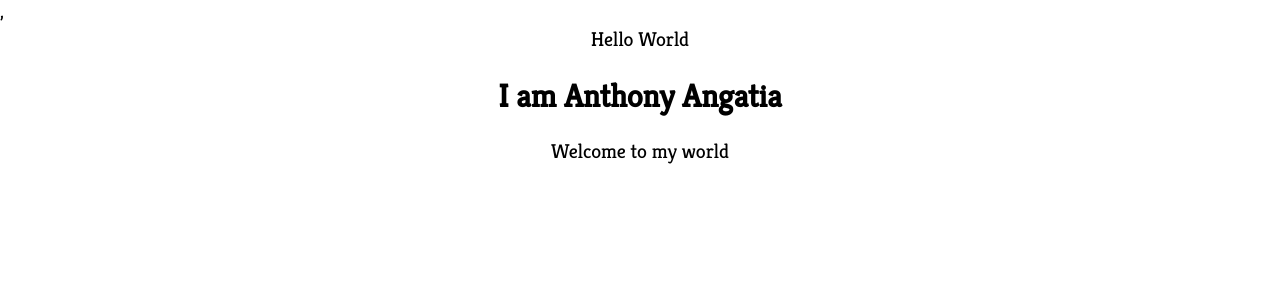
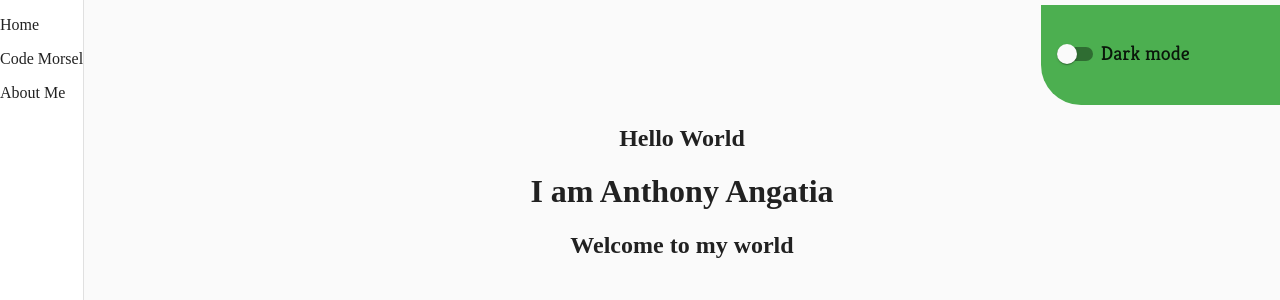
Before and after one commit to AnthonyAngatia/AnthonyAngatia, an Angular app: page / in a window 1280 px wide. Shown: the top 300 px of the page. Built offline with nearby package versions, Linux system fonts and the light colour scheme; a web font is replaced by a local one.

Commit message:
Dark theme and Navbar

```diff
--- a/src/app/app.component.html
+++ b/src/app/app.component.html
@@ -1,7 +1,25 @@
-<div style="margin: auto;text-align: center; height:100vh; ">
+<mat-sidenav-container class="example-container">
+  <mat-sidenav mode="side" opened style="display: flex; flex-direction: column; align-content: space-around;">
+    <p>Home</p>
+    <p>Code Morsel</p>
+    <p>About Me</p>
+  </mat-sidenav>
+  <mat-sidenav-content>
+    <div style=" display: flex; justify-content: flex-end;">
+      <mat-toolbar color="primary" style="width:20%; height:100px; margin-top: 5px; border-radius: 0px 0px 0px 40px;">
+        <span>
+          <mat-slide-toggle (change) = "onSwitch($event)" >Dark mode</mat-slide-toggle>
+        </span>
+      </mat-toolbar>
+
+    </div>
+    <div style="margin: auto;text-align: center; ">
       <div>
         <h2>Hello World</h2>
         <h1>I am Anthony Angatia</h1>
         <h2>Welcome to my world</h2>
       </div>
       </div>
+
+  </mat-sidenav-content>
+</mat-sidenav-container>
--- a/src/app/app.component.scss
+++ b/src/app/app.component.scss
@@ -0,0 +1,7 @@
+.example-container {
+    position: absolute;
+    top: 0;
+    bottom: 0;
+    left: 0;
+    right: 0;
+  }
--- a/src/app/app.component.ts
+++ b/src/app/app.component.ts
@@ -1,4 +1,6 @@
-import { Component } from '@angular/core';
+import { DOCUMENT } from '@angular/common';
+import { Component, Inject, Renderer2 } from '@angular/core';
+import { MatSlideToggleChange } from '@angular/material/slide-toggle';
 
 @Component({
   selector: 'app-root',
@@ -6,5 +8,23 @@ import { Component } from '@angular/core';
   styleUrls: ['./app.component.scss']
 })
 export class AppComponent {
+
+  constructor(@Inject(DOCUMENT) private document: Document,
+    private renderer: Renderer2) {
+      const hostClass = localStorage.getItem('hostClass');
+      this.renderer.setAttribute(this.document.body, 'class', hostClass);
+
+    }
   title = 'Anthony-Angatia';
+  isDark:boolean = false;
+
+    onSwitch(event: MatSlideToggleChange):void{
+        // console.log(event);
+
+        this.isDark = event.checked;
+        const hostClass = this.isDark ? 'theme-dark mat-typography' : 'theme-light mat-typography';
+        localStorage.setItem('hostClass', hostClass);
+        this.renderer.setAttribute(this.document.body, 'class', hostClass);
+
+      }
 }
--- a/src/index.html
+++ b/src/index.html
@@ -7,7 +7,7 @@
   <meta name="viewport" content="width=device-width, initial-scale=1">
   <link rel="icon" type="image/x-icon" href="favicon.ico">
   <link href="https://fonts.googleapis.com/css2?family=Kreon&display=swap" rel="stylesheet">
-  <link href="https://fonts.googleapis.com/css2?family=Red+Rose&display=swap" rel="stylesheet">,
+  <link href="https://fonts.googleapis.com/css2?family=Red+Rose&display=swap" rel="stylesheet">
   <link href="https://fonts.googleapis.com/icon?family=Material+Icons" rel="stylesheet">
 </head>
 <body class="mat-typography">
--- a/src/styles.scss
+++ b/src/styles.scss
@@ -7,12 +7,13 @@
 // Include the common styles for Angular Material. We include this here so that you only
 // have to load a single css file for Angular Material in your app.
 // Be sure that you only ever include this mixin once!
+
 @include mat-core();
 
 // Define the palettes for your theme using the Material Design palettes available in palette.scss
 // (imported above). For each palette, you can optionally specify a default, lighter, and darker
 // hue. Available color palettes: https://material.io/design/color/
-$Anthony-Angatia-primary: mat-palette($mat-indigo);
+$Anthony-Angatia-primary: mat-palette($mat-green);
 $Anthony-Angatia-accent: mat-palette($mat-pink, A200, A100, A400);
 
 // The warn palette is optional (defaults to red).
@@ -20,27 +21,42 @@ $Anthony-Angatia-warn: mat-palette($mat-red);
 
 // Create the theme object. A theme consists of configurations for individual
 // theming systems such as "color" or "typography".
-$Anthony-Angatia-theme: mat-light-theme((
+$light-theme: mat-light-theme((
   color: (
     primary: $Anthony-Angatia-primary,
     accent: $Anthony-Angatia-accent,
     warn: $Anthony-Angatia-warn,
   )
 ));
-//font-size, line-height, and font-weight
+$dark-theme: mat-dark-theme((
+  color: (
+    primary: $Anthony-Angatia-primary,
+    accent: $Anthony-Angatia-accent,
+    warn: $Anthony-Angatia-warn,
+  )
+));
 $custom-typography: mat-typography-config(
   $font-family: 'Kreon, serif',
   $headline: mat-typography-level(32px, 48px, 700),
   $body-1: mat-typography-level(18px, 24px, 400)
 );
+//font-size, line-height, and font-weight
+@include angular-material-typography($custom-typography);
 
-@include angular-material-typography($custom-typography);
+//! @include angular-material-typography($custom-typography);
 // Include theme styles for core and each component used in your app.
 // Alternatively, you can import and @include the theme mixins for each component
 // that you are using.
-@include angular-material-theme($Anthony-Angatia-theme);
+@include angular-material-theme($light-theme);
 
 /* You can add global styles to this file, and also import other style files */
 
-html, body { height: 100%; }
-body { margin: 0; font-family: Roboto, "Helvetica Neue", sans-serif; }
+html, body {  }
+
+
+.theme-dark {
+  @include angular-material-color($dark-theme);
+}
+.theme-light {
+  @include angular-material-color($light-theme);
+}
```
Also changed, not shown: src/app/app.module.ts (+14 -2 lines). Lines whose indentation alone changed are shown as unchanged.
